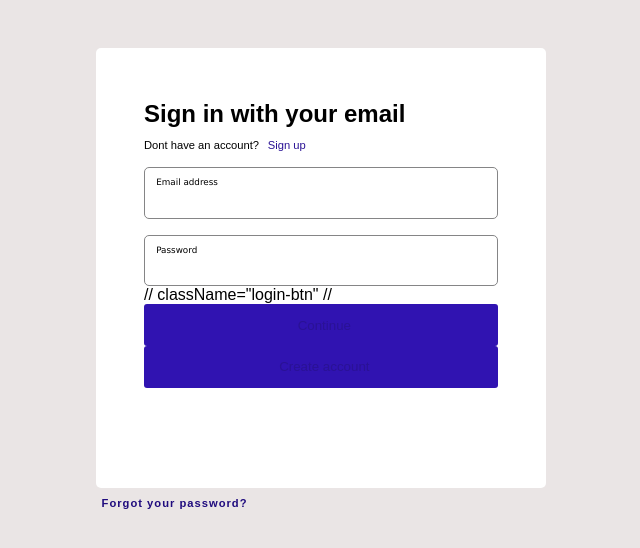
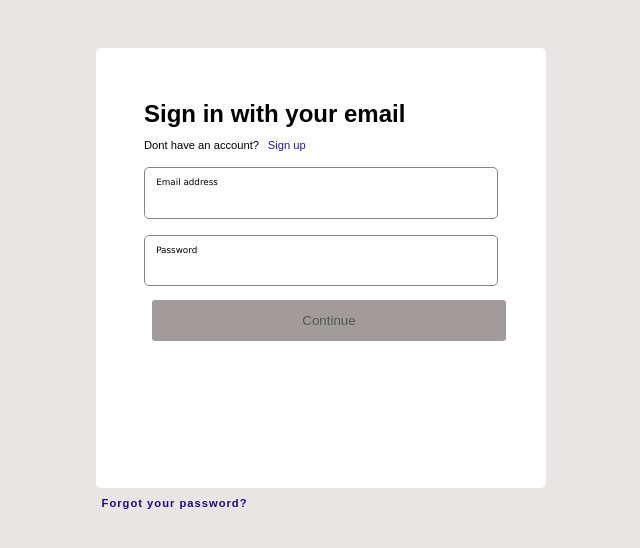
Before and after one commit to Samdek/React_Form_Authentication, a React (Create React App) app: page /login in a window 1280 px wide. Shown: the top 548 px of the page, without its empty margins (319-959 px from the left). Built offline with nearby package versions, Linux system fonts and the light colour scheme.

Commit message:
Update index.js

```diff
--- a/src/pages/auth/login/index.js
+++ b/src/pages/auth/login/index.js
@@ -17,9 +17,7 @@ export default function Login() {
                         <label htmlFor="password">Password</label>
                         <input id="password" type="password" />
                     </div>
-//                        className="login-btn"
-//                     <button><Link to="/profile">Continue</Link></button>
-            <button><Link to="/profile">Create account</Link></button>
+                    <Link to="/profile"><button className="login-btn">Continue</button></Link>
                 </form>
                 <a href="https://www.github.com/Samdek" className="forgot_password_link">Forgot your password?</a>
             </div>
```
